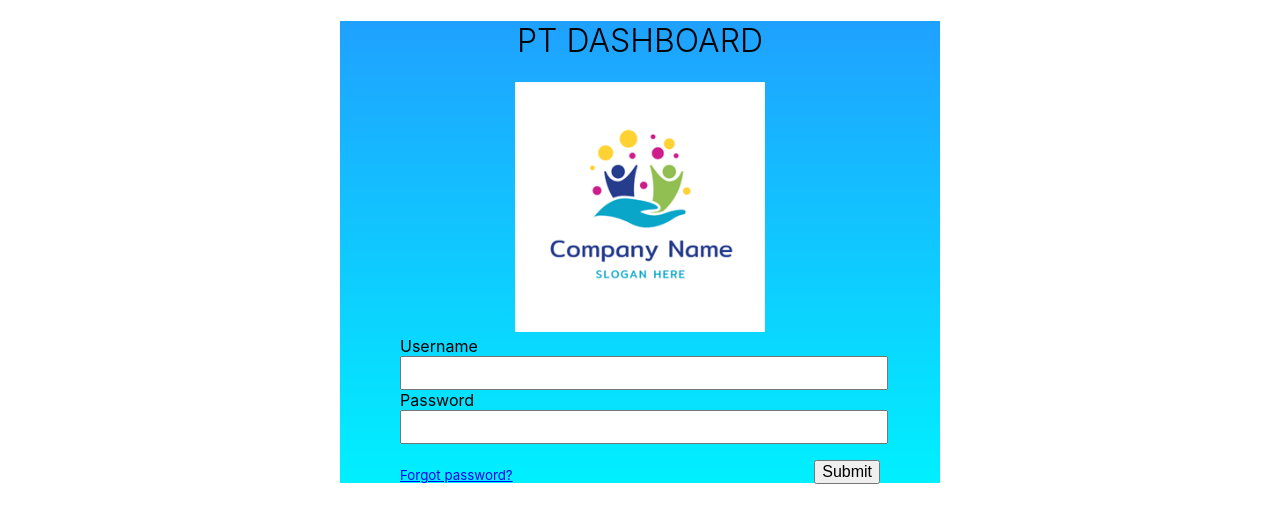
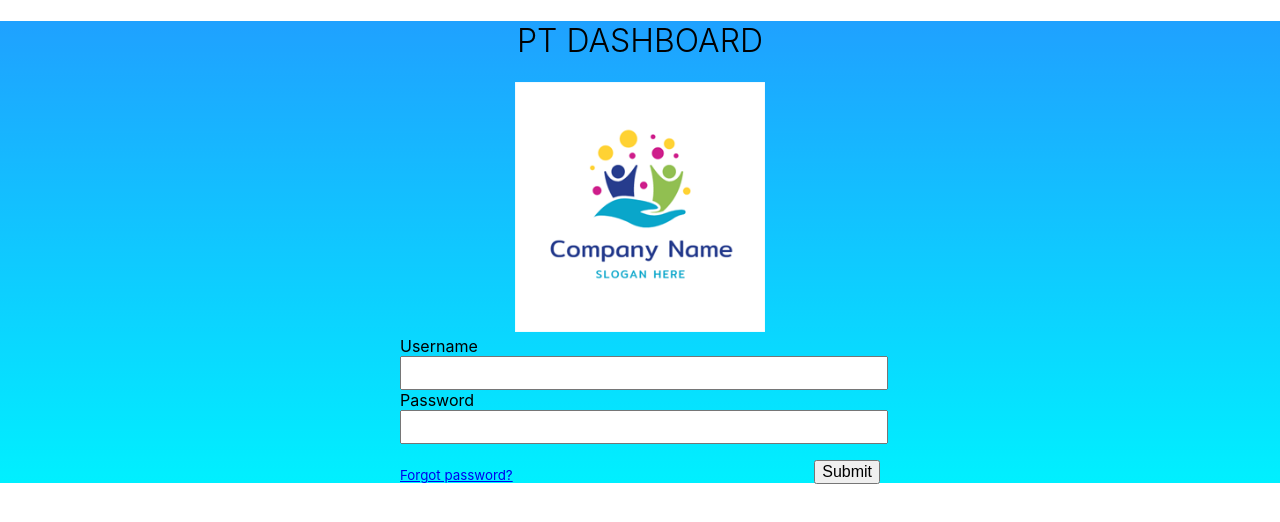
Before and after one commit to jlato89/Parent_Teacher_Dashboard, a React (Create React App) app in the folder client/: page / in a window 1280 px wide. Shown: the top 522 px of the page. Built offline with nearby package versions, Linux system fonts and the light colour scheme; the HTML template or start-up script is replaced by a standard one.

Commit message:
fixed background color on login poage

```diff
--- a/client/src/pages/Login.js
+++ b/client/src/pages/Login.js
@@ -70,9 +70,12 @@ class Login extends Component {
     }
 
     return (
-      <div className={styles.rootContainer}>
+      <div className={styles.background}>
+        <div className={styles.container}>
           <h1 className={styles.header}>PT Dashboard</h1>
-        <center><Logo size='250'/></center>
+          <center>
+            <Logo size='250' />
+          </center>
 
           {/* Show error message if error state is true */}
           {errors && <div className={styles.errors}>{errors}</div>}
@@ -107,6 +110,7 @@ class Login extends Component {
             </p>
           </form>
         </div>
+      </div>
     );
   }
 }
--- a/client/src/pages/Login.module.css
+++ b/client/src/pages/Login.module.css
@@ -1,5 +1,7 @@
-.rootContainer {
+.background {
   background: linear-gradient(180deg, rgba(255, 255, 255, 0) 0%, #00F0FF 100%), #1FA1FF;
+}
+.container {
   width: 70%;
   max-width: 600px;
   margin: 0 auto;
```
Lines whose indentation alone changed are shown as unchanged.
